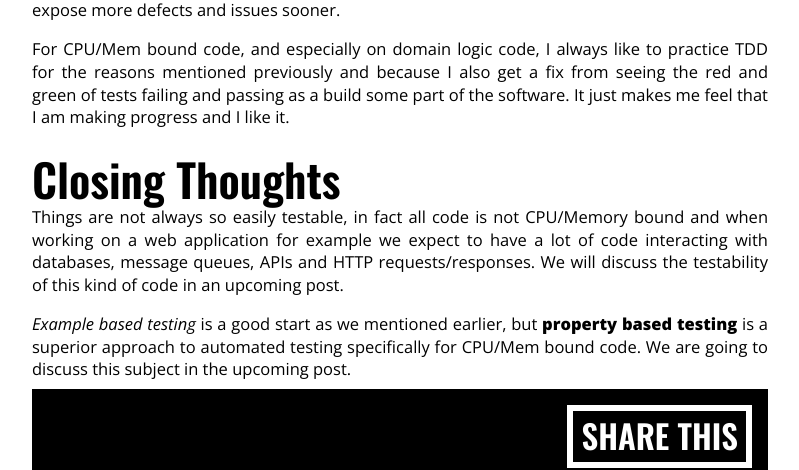
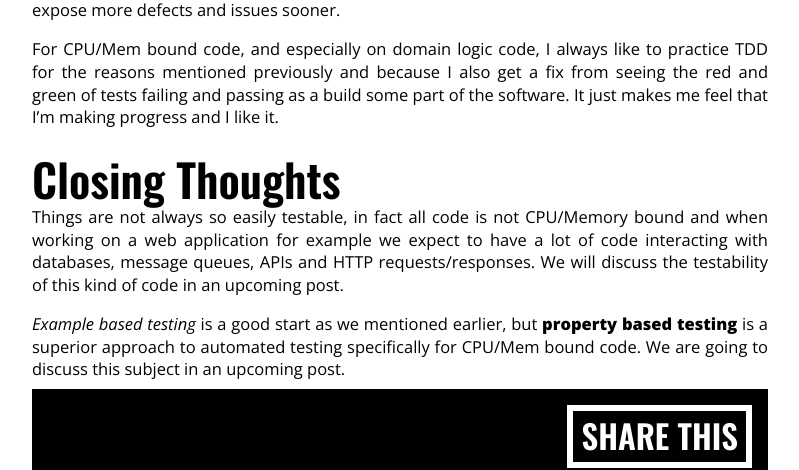
Before and after one commit to MissaouiChedy/MissaouiChedy.github.io, a Jekyll site: the page built from _posts/2018-02-16-automated-testing.md, in a window 1280 px wide and 900 px high, scrolled down 2762 px. Shown: the part 332-802 px from the top of the window, without its empty margins (240-1039 px from the left). Built offline with Jekyll 4.4.1, drawn with Linux system fonts in a browser that asks for light colours; nearby versions of some CDN libraries; comment, search, counter and statistics services are not loaded.

Commit message:
Updated automated testing post

```diff
--- a/_posts/2018-02-16-automated-testing.md
+++ b/_posts/2018-02-16-automated-testing.md
@@ -106,10 +106,10 @@ In his excellent article [Mocks Aren't Stubs](https://martinfowler.com/articles/
 
 I am personally a classical TDD, because in my opinion mocking every single dependency burns time unnecessarily. In addition, testing against actual CPU/Mem bound dependencies allows to expose more defects and issues sooner.
 
-For CPU/Mem bound code, and especially on domain logic code, I always like to practice TDD for the reasons mentioned previously and because I also get a fix from seeing the red and green of tests failing and passing as a build some part of the software. It just makes me feel that I am making progress and I like it.
+For CPU/Mem bound code, and especially on domain logic code, I always like to practice TDD for the reasons mentioned previously and because I also get a fix from seeing the red and green of tests failing and passing as a build some part of the software. It just makes me feel that I'm making progress and I like it.
 
 ## Closing thoughts
 
 Things are not always so easily testable, in fact all code is not CPU/Memory bound and when working on a web application for example we expect to have a lot of code interacting with databases, message queues, APIs and HTTP requests/responses. We will discuss the testability of this kind of code in an upcoming post.
 
-*Example based testing* is a good start as we mentioned earlier, but **property based testing** is a superior approach to automated testing specifically for CPU/Mem bound code. We are going to discuss this subject in the upcoming post.
+*Example based testing* is a good start as we mentioned earlier, but **property based testing** is a superior approach to automated testing specifically for CPU/Mem bound code. We are going to discuss this subject in an upcoming post.
```
